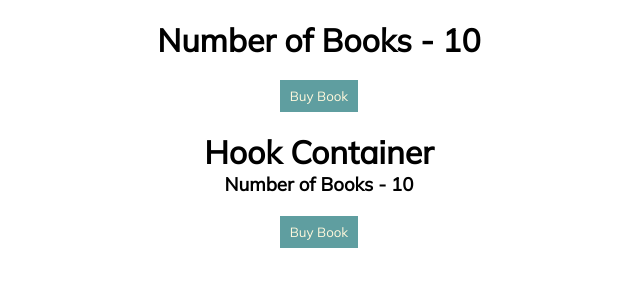
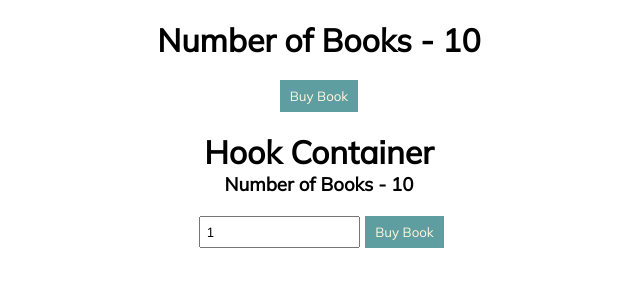
Before and after one commit to AbdulGafferSiam/React-Practice-App, a React (Create React App) app: page / in a window 1280 px wide. Shown: the top 300 px of the page, without its empty margins (321-961 px from the left). Built offline with nearby package versions, Linux system fonts and the light colour scheme.

Commit message:
React Redux : Action Payload

```diff
--- a/src/components/HookBookContainer.jsx
+++ b/src/components/HookBookContainer.jsx
@@ -1,6 +1,7 @@
 // Install react extention
 // Type "rfc" to create component implicitly
 import React from 'react';
+import { useState } from 'react';
 import { useSelector, useDispatch } from 'react-redux';
 import { buyBook } from '../redux';
 import '../index.css';
@@ -9,12 +10,32 @@ const HookBookContainer = () => {
     const numOfBooks = useSelector(state => state.numOfBooks)
     const dispatch = useDispatch();
 
+    const [input, setInput] = useState(1);
+
+    const onChangeHandler = (event) => {
+        const val = event.target.value;
+        setInput(val);
+    }
+
     return (
         <>
             <div className="book-container">
                 <h1> Hook Container </h1>
-                <h3> Number of Books - { numOfBooks } </h3>
-                <button onClick={ () => dispatch(buyBook()) }> Buy Book </button>
+                <h3> Number of Books - { numOfBooks > 0 ? numOfBooks : 0 } </h3>
+                <input type="text" value={ input } onChange = { onChangeHandler } />
+                <button onClick={ () => {
+                    if (numOfBooks > 0 && numOfBooks >= input) {
+                        dispatch(buyBook(input));
+                        setInput(1);
+                    }
+
+                } }> Buy Book </button>
+                {
+                    numOfBooks < 1 ? <p style={{color:"red"}}> Book is empty </p> : null
+                }
+                {
+                    numOfBooks < input ? <p style={{color:"red"}}> Not enough book in store </p> : null
+                }
             </div>
         </>
     )
--- a/src/index.css
+++ b/src/index.css
@@ -25,3 +25,9 @@ button {
     background-color: cadetblue;
     color: cornsilk;
 }
+
+input {
+    margin: 0px 5px;
+    height: 32px;
+    padding-left: 5px;
+}
--- a/src/redux/book/BookAction.jsx
+++ b/src/redux/book/BookAction.jsx
@@ -1,7 +1,8 @@
 import { BUY_BOOK } from './BookType';
 
-export const buyBook = () => {
+export const buyBook = (number = 1) => {
     return {
-        type: BUY_BOOK
+        type: BUY_BOOK,
+        payload: number
     }
 }
--- a/src/redux/book/BookReducer.jsx
+++ b/src/redux/book/BookReducer.jsx
@@ -8,7 +8,7 @@ const bookReducer = (state=initialState, action) => {
     switch(action.type) {
         case BUY_BOOK: return {
             ...state,
-            numOfBooks: state.numOfBooks - 1
+            numOfBooks: state.numOfBooks - action.payload
         }
         default: return state;
     }
```
